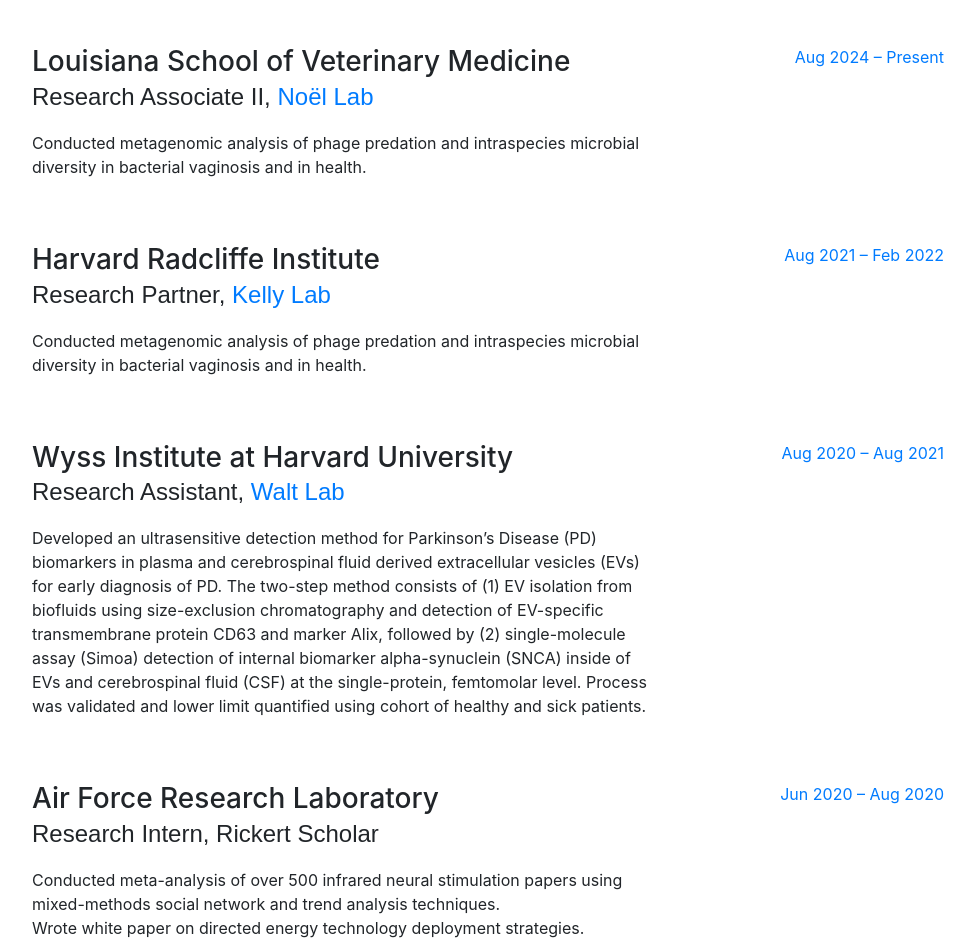
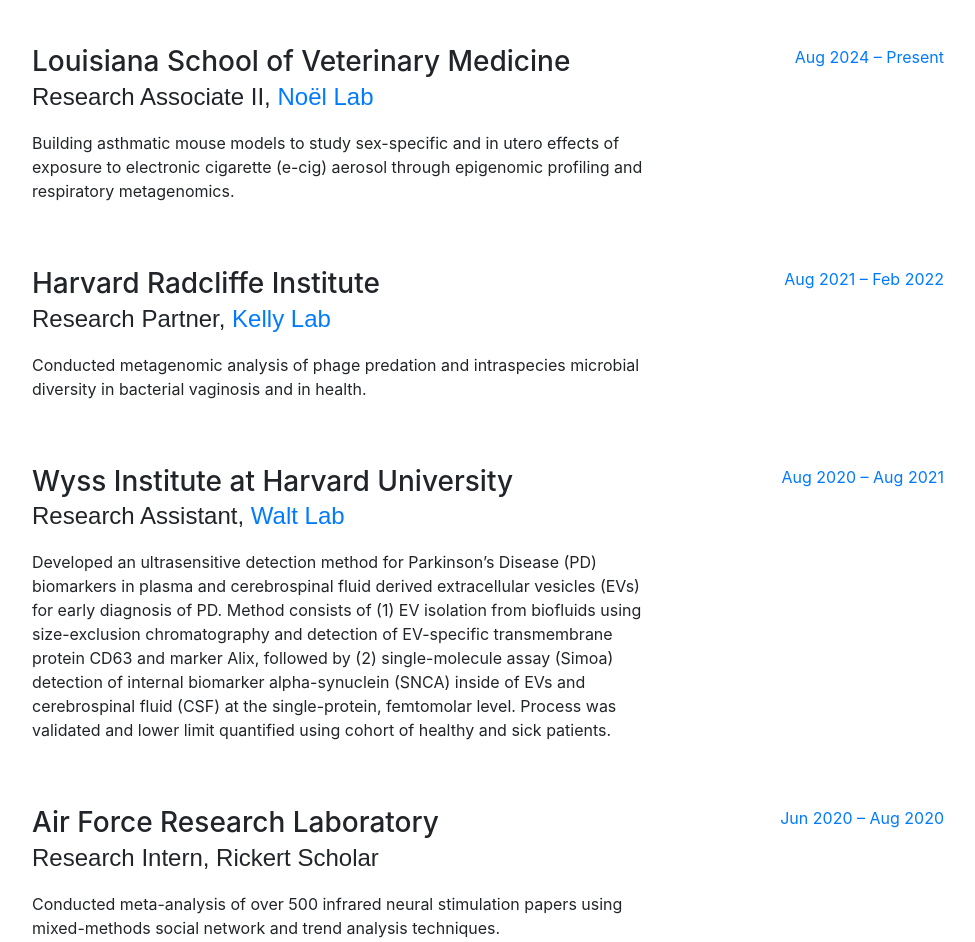
Before and after one commit to anushazaman/anushazaman.github.io, a website with bundled scripts: page index.html in a window 1280 px wide. Shown: the part 1786-2728 px from the top of the page, without its empty margins (288-1263 px from the left). Built offline with nearby package versions, Linux system fonts and the light colour scheme; a web font is replaced by a local one.

Commit message:
Update index.html
update current work desc

```diff
--- a/index.html
+++ b/index.html
@@ -139,7 +139,7 @@
             <div class="resume-content mr-auto">
                 <h3 class="mb-0">Louisiana School of Veterinary Medicine</h3>
                 <div class="subheading mb-3">Research Associate II, <a href="https://www.lsu-noel-laboratory.com/" title="Lab website">Noël Lab</a></div>
-                <p>Conducted metagenomic analysis of phage predation and intraspecies microbial diversity in bacterial vaginosis and in health.</p>
+                <p>Building asthmatic mouse models to study sex-specific and in utero effects of exposure to electronic cigarette (e-cig) aerosol through epigenomic profiling and respiratory metagenomics.</p>
             </div>
             <div class="resume-date text-md-right">
                 <span class="text-primary">Aug 2024 – Present</span>
@@ -162,7 +162,7 @@
             <div class="resume-content mr-auto">
                 <h3 class="mb-0">Wyss Institute at Harvard University</h3>
                 <div class="subheading mb-3">Research Assistant, <a href="https://waltlab.bwh.harvard.edu/" title="Lab website">Walt Lab</a></div>
-                <p>Developed an ultrasensitive detection method for Parkinson’s Disease (PD) biomarkers in plasma and cerebrospinal fluid derived extracellular vesicles (EVs) for early diagnosis of PD. The two-step method consists of (1) EV isolation from biofluids using size-exclusion chromatography and detection of EV-specific transmembrane protein CD63 and marker Alix, followed by (2) single-molecule assay (Simoa) detection of internal biomarker alpha-synuclein (SNCA) inside of EVs and cerebrospinal fluid (CSF) at the single-protein, femtomolar level. Process was validated and lower limit quantified using cohort of healthy and sick patients.</p>
+                <p>Developed an ultrasensitive detection method for Parkinson’s Disease (PD) biomarkers in plasma and cerebrospinal fluid derived extracellular vesicles (EVs) for early diagnosis of PD. Method consists of (1) EV isolation from biofluids using size-exclusion chromatography and detection of EV-specific transmembrane protein CD63 and marker Alix, followed by (2) single-molecule assay (Simoa) detection of internal biomarker alpha-synuclein (SNCA) inside of EVs and cerebrospinal fluid (CSF) at the single-protein, femtomolar level. Process was validated and lower limit quantified using cohort of healthy and sick patients.</p>
             </div>
             <div class="resume-date text-md-right">
                 <span class="text-primary">Aug 2020 – Aug 2021</span>
```
